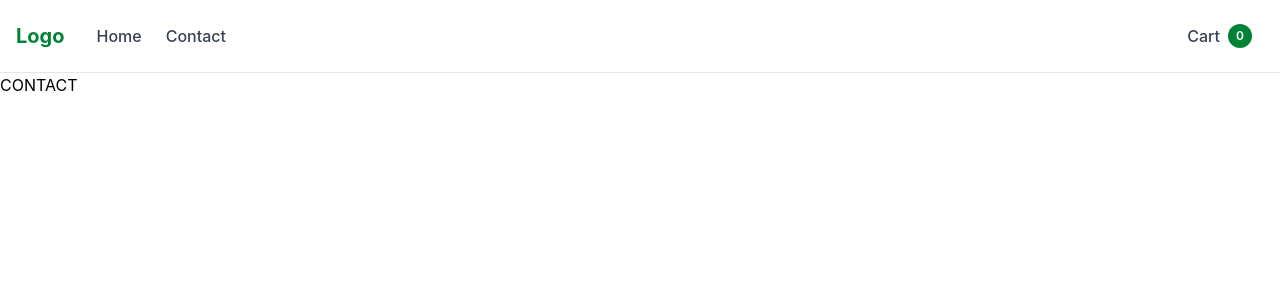
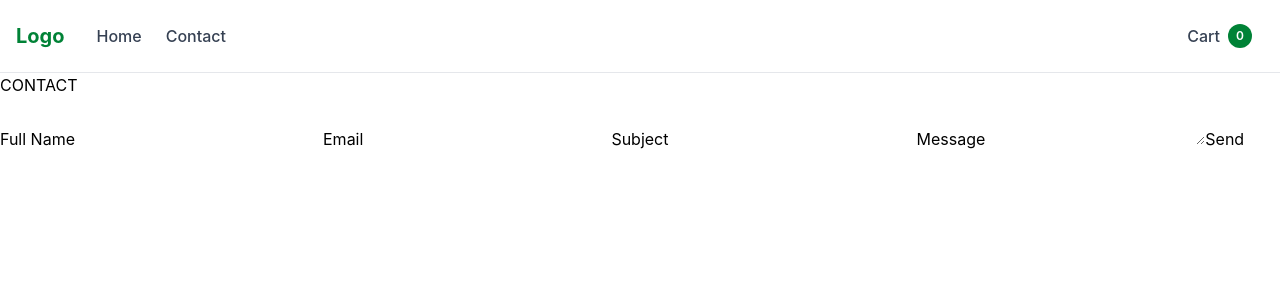
Before and after one commit to Tunegj/JSFrameworks-CA, a React (Vite) app: page /contact in a window 1280 px wide. Shown: the top 300 px of the page. Built offline with nearby package versions, Linux system fonts and the light colour scheme.

Commit message:
fix: add Netlify SPA redirect

```diff
--- a/src/pages/ContactPage.tsx
+++ b/src/pages/ContactPage.tsx
@@ -1,7 +1,43 @@
+import { useState } from "react";
+
 export function ContactPage() {
+  const [fullName, setFullName] = useState("");
+  const [email, setEmail] = useState("");
+  const [subject, setSubject] = useState("");
+  const [message, setMessage] = useState("");
   return (
     <main>
       <h1>CONTACT</h1>
+      <form>
+        <label htmlFor="fullName">Full Name</label>
+        <input
+          type="text"
+          id="fullName"
+          value={fullName}
+          onChange={(e) => setFullName(e.target.value)}
+        />
+        <label htmlFor="email">Email</label>
+        <input
+          type="email"
+          id="email"
+          value={email}
+          onChange={(e) => setEmail(e.target.value)}
+        />
+        <label htmlFor="subject">Subject</label>
+        <input
+          type="text"
+          id="subject"
+          value={subject}
+          onChange={(e) => setSubject(e.target.value)}
+        />
+        <label htmlFor="message">Message</label>
+        <textarea
+          id="message"
+          value={message}
+          onChange={(e) => setMessage(e.target.value)}
+        ></textarea>
+        <button type="submit">Send</button>
+      </form>
     </main>
   );
 }
```
Also changed, not shown: 1 other file (tests, documents, lock files or other folders).
